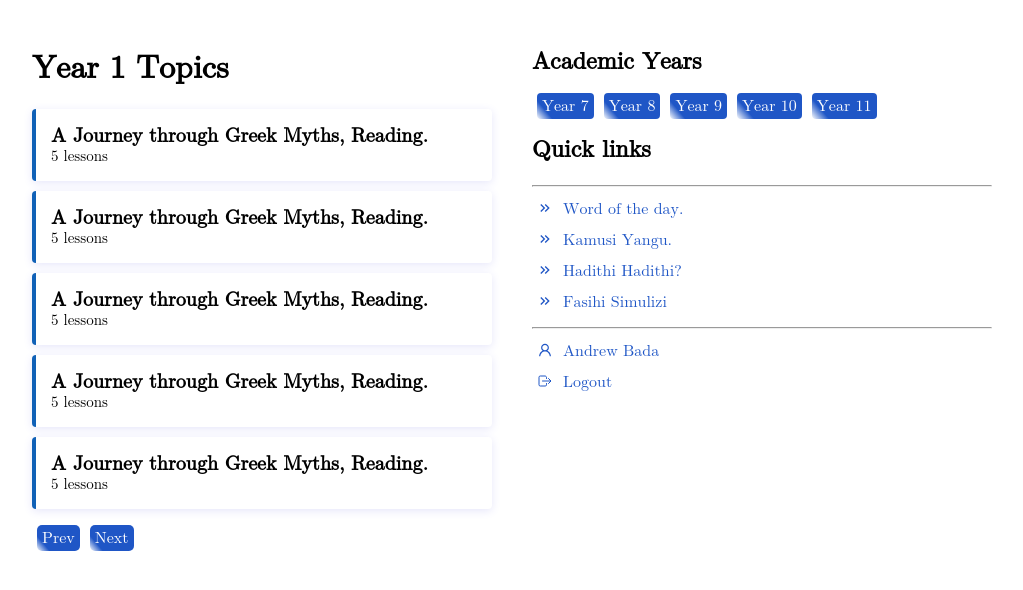
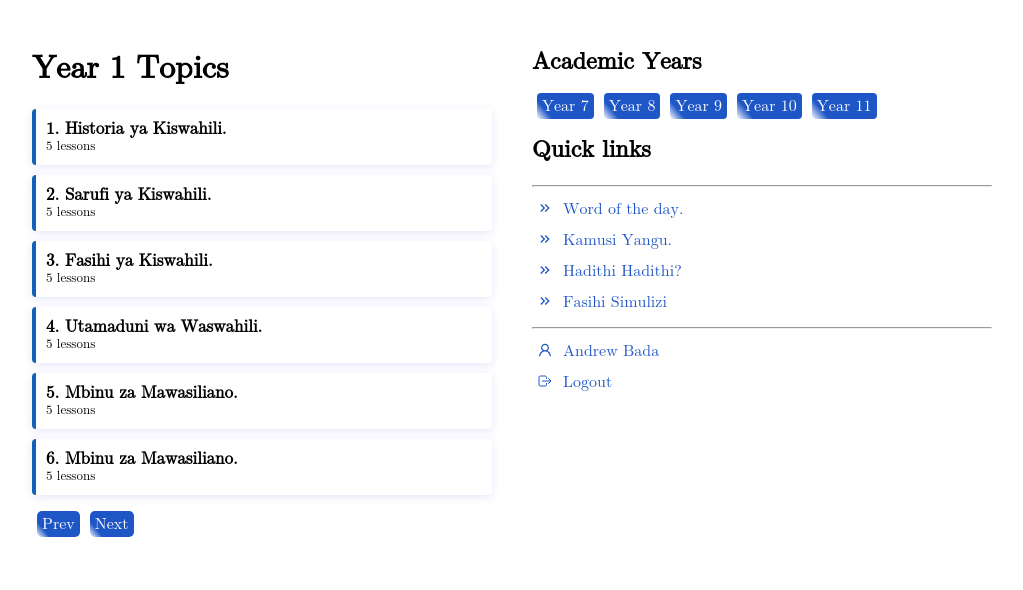
Before and after one commit to badakomora/school, a React (Create React App) app: page / in a window 1280 px wide. Shown: the top 590 px of the page, without its empty margins (148-1171 px from the left). Built offline with nearby package versions, Linux system fonts and the light colour scheme.

Commit message:
classroom

```diff
--- /dev/null
+++ b/src/Components/Classroom.tsx
@@ -0,0 +1,68 @@
+/** @jsxImportSource @emotion/react */
+import { css } from "@emotion/react";
+
+const styles = {
+  wrap: css({
+    width: "100%",
+    margin: "0px",
+    padding: "0px",
+    "> div": {
+      display: "flex",
+      flexDirection: "row",
+      margin: "0px",
+      padding: "0px",
+      "> div": {
+        margin: "0px",
+        padding: "0px",
+        "> h1": {
+          color: "#1f56c6",
+          fontSize: "3em",
+        },
+        "> p": {
+          color: "black",
+          fontSize: "1.2em",
+          "@media (max-width: 768px)": {
+            fontSize: "1em",
+          },
+        },
+        "> a": {
+          color: "#1f56c6",
+          textDecoration: "none",
+          fontWeight: "bold",
+          "@media (max-width: 768px)": {
+            fontSize: "1em",
+          },
+        },
+      },
+    },
+  }),
+};
+
+export const Classroom = () => {
+  return (
+    <section className="hero" css={styles.wrap}>
+      <div>
+        <div>
+          <h1>Lorem ipsum, dolor sit amet consectetur adipisicing elit.</h1>
+          <p>
+            Lorem ipsum dolor sit, amet consectetur adipisicing elit. Sapiente
+            aliquam ipsam laboriosam facilis. Nisi sint nam adipisci. Ab sunt,
+            sint ullam nemo quis sit ad consequuntur quae placeat eaque ipsa?
+          </p>
+          <a className="cta" href=".">
+            Slide deck
+          </a>
+          <a className="cta" href=".">
+            Lesson Video
+          </a>
+          <a className="cta" href=".">
+            Lesson Worksheet
+          </a>
+          <a className="cta" href=".">
+            Start Quiz
+          </a>
+        </div>
+      </div>
+    </section>
+  );
+};
--- a/src/Components/ItemList.tsx
+++ b/src/Components/ItemList.tsx
@@ -2,6 +2,7 @@
 import { css } from "@emotion/react";
 import React, { useEffect, useState } from "react";
 import { listTypes } from "../types";
+import { Classroom } from "./Classroom";
 
 const styles = {
   list: css`
@@ -10,7 +11,7 @@ const styles = {
       color: #000;
       display: flex;
       flex-direction: column;
-      padding: 15px;
+      padding: 10px;
       box-shadow: 0px 2px 10px lavender;
       margin-bottom: 10px;
       background-color: #fff;
@@ -41,12 +42,12 @@ const styles = {
 
       span:first-of-type {
         font-weight: bold;
-        font-size: 20px;
+        font-size: 17px;
         z-index: 2;
       }
 
       span:last-of-type {
-        font-size: 15px;
+        font-size: 13px;
         z-index: 2;
       }
     }
@@ -56,27 +57,32 @@ const styles = {
 const ItemList: React.FC<listTypes> = () => {
   const [lessons, setLessons] = useState<listTypes[]>([]);
   const [topics, setTopics] = useState<listTypes[]>([]);
+  const [component, setComponent] = useState("");
 
   useEffect(() => {
     const fetchedtopics = [
       {
-        title: "A Journey through Greek Myths, Reading.",
+        title: "Historia ya Kiswahili.",
         desc: "5 lessons",
       },
       {
-        title: "A Journey through Greek Myths, Reading.",
+        title: "Sarufi ya Kiswahili.",
         desc: "5 lessons",
       },
       {
-        title: "A Journey through Greek Myths, Reading.",
+        title: "Fasihi ya Kiswahili.",
         desc: "5 lessons",
       },
       {
-        title: "A Journey through Greek Myths, Reading.",
+        title: "Utamaduni wa Waswahili.",
         desc: "5 lessons",
       },
       {
-        title: "A Journey through Greek Myths, Reading.",
+        title: "Mbinu za Mawasiliano.",
+        desc: "5 lessons",
+      },
+      {
+        title: "Mbinu za Mawasiliano.",
         desc: "5 lessons",
       },
     ];
@@ -85,7 +91,11 @@ const ItemList: React.FC<listTypes> = () => {
 
   const fetchedLessons = [
     {
-      title: "Lorem ipsum, dolor sit amet consectetur adipisicing elit.",
+      title: "Asili ya lugha ya Kiswahili.",
+      desc: "video, worksheet",
+    },
+    {
+      title: "Maeneo yanayozungumza Kiswahili.",
       desc: "video, worksheet",
     },
   ];
@@ -95,9 +105,20 @@ const ItemList: React.FC<listTypes> = () => {
     setTopics([]);
   };
 
+  const handleClass = (e: React.MouseEvent) => {
+    e.preventDefault();
+    setComponent("classroom");
+    setLessons([]);
+    setTopics([]);
+  };
+
   return (
     <>
       <div css={styles.list}>
+        {component === "classroom" ? (
+          <Classroom />
+        ) : (
+          <>
             <h1>
               {topics.length > 0
                 ? "Year 1 Topics"
@@ -107,16 +128,22 @@ const ItemList: React.FC<listTypes> = () => {
             </h1>
             {topics.map((topic, index) => (
               <a href="." key={index} onClick={handleLessons}>
-            <span>{topic.title}</span>
+                <span>
+                  {index + 1}. {topic.title}
+                </span>
                 <span>{topic.desc}</span>
               </a>
             ))}
             {lessons.map((lesson, index) => (
-          <a href="." key={index}>
-            <span>{lesson.title}</span>
+              <a href="." key={index} onClick={handleClass}>
+                <span>
+                  {index + 1}. {lesson.title}
+                </span>
                 <span>{lesson.desc}</span>
               </a>
             ))}
+          </>
+        )}
       </div>
     </>
   );
--- a/src/Components/Sidebar.tsx
+++ b/src/Components/Sidebar.tsx
@@ -5,9 +5,8 @@ import User from "./User";
 const styles = {
   container: css`
     width: 100%;
-    margin: 20px;
     display: block;
-    margin-top: 35px;
+    margin-top: 50px;
     div {
       div {
         margin: 0;
```
Lines whose indentation alone changed are shown as unchanged.
